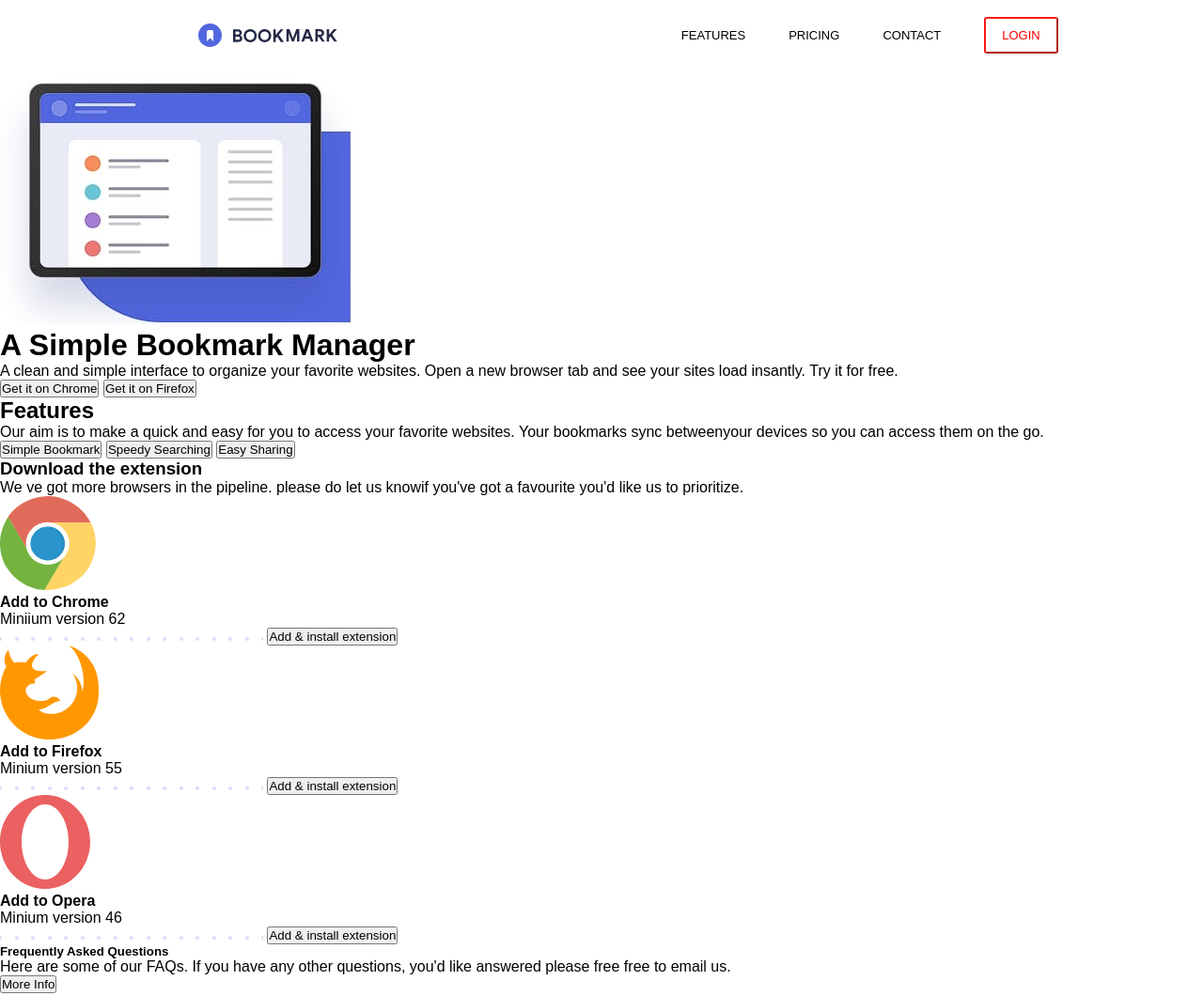
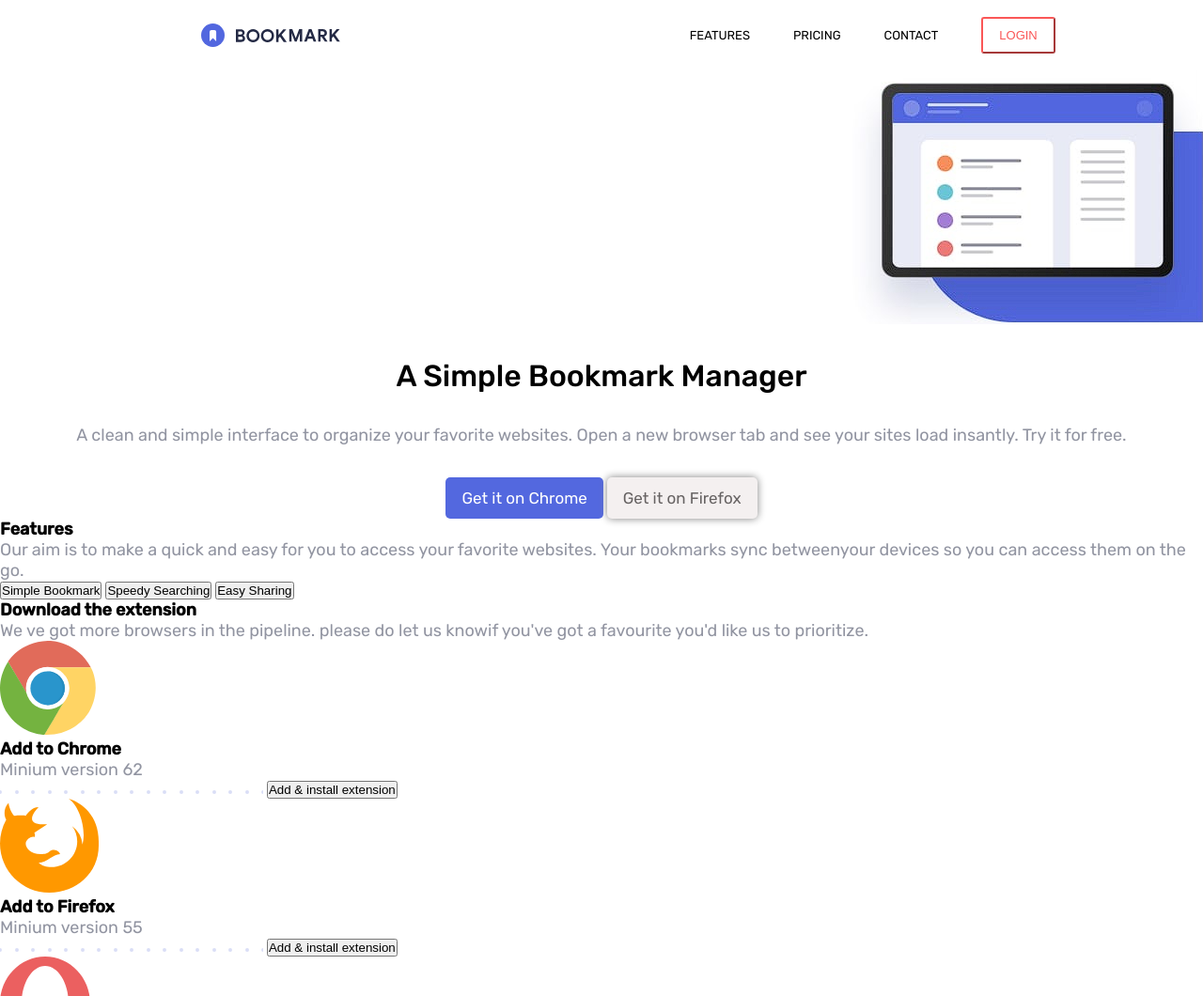
Before and after one commit to Johanp77/Sprint1-etapa2, a plain HTML site: page index.html in a window 1280 px wide. Shown: the top 1060 px of the page at 94% size. Drawn offline with Linux system fonts and the light colour scheme.

Commit message:
Adición de estilos mediante CSS

```diff
--- a/index.html
+++ b/index.html
@@ -8,6 +8,10 @@
 
     <link rel="stylesheet" href="./styles/style.css">
     <script src="https://kit.fontawesome.com/70d1ba42cb.js" crossorigin="anonymous"></script>
+    <link rel="preconnect" href="https://fonts.googleapis.com">
+<link rel="preconnect" href="https://fonts.gstatic.com" crossorigin>
+<link href="https://fonts.googleapis.com/css2?family=Rubik&display=swap" rel="stylesheet">
+<link href="https://fonts.googleapis.com/css2?family=Rubik:wght@500&display=swap" rel="stylesheet">
     <title>Reto 1</title>
 </head>
 
@@ -60,7 +64,7 @@
             <div class="first_mini">
                 <img src="./images/logo-chrome.svg">
                 <h4>Add to Chrome</h4>
-                <p>Miniium version 62</p>
+                <p>Minium version 62</p>
                 <img src="./images/bg-dots.svg">
                 <button>Add & install extension</button>
             </div>
--- a/styles/style.css
+++ b/styles/style.css
@@ -63,8 +63,8 @@ body{
     display: flex;
     align-items: center;
     justify-content: center;
-    color: rgb(255, 0, 0);
-    border-color:rgba(255, 0, 0, 0.9);
+    color: hsl(0, 94%, 66%);
+    border-color:hsl(0, 94%, 66%);
     border-radius: 3px;
     padding: 10px 17px;
     font-size: 13px;
@@ -148,3 +148,59 @@ ul.show{
 }
 
 /* Fin de estilos Header */
+
+
+/* Main Styles */
+
+p{
+    color: hsl(229, 8%, 60%);
+    font-size: 18px;
+
+}
+
+h2, h3, h4, h5, h6{
+    font-size: 18px;
+}
+
+/* First_container */
+
+.first_screen {
+    width: 100%;
+    text-align: end;
+}
+.first_text{
+    text-align: center;
+    padding: 0px 50px;
+}
+.first_text h1{
+    margin-bottom: 30px;
+    font-weight: 500;
+    margin-top: 1em;
+
+}
+.first_text p{
+    line-height: 1.6;
+}
+.btn_first_chrome{
+    background-color:  hsl(231, 69%, 60%);
+    color: rgb(255, 255, 255);
+    border: none;
+    border-radius: 5px;
+    padding: 12px 17px;
+    font-size: 17px;
+    cursor: pointer;
+    margin-top: 30px;
+    font-family: 'Rubik', sans-serif;
+}
+.btn_first_firefox{
+    background-color:  hsl(0, 14%, 95%);
+    color: rgb(102, 98, 98);
+    border: none;
+    border-radius: 5px;
+    padding: 12px 17px;
+    font-size: 17px;
+    cursor: pointer;
+    margin-top: 30px;
+    box-shadow: 0px 0px 8px gray;
+    font-family: 'Rubik', sans-serif;
+}
```
